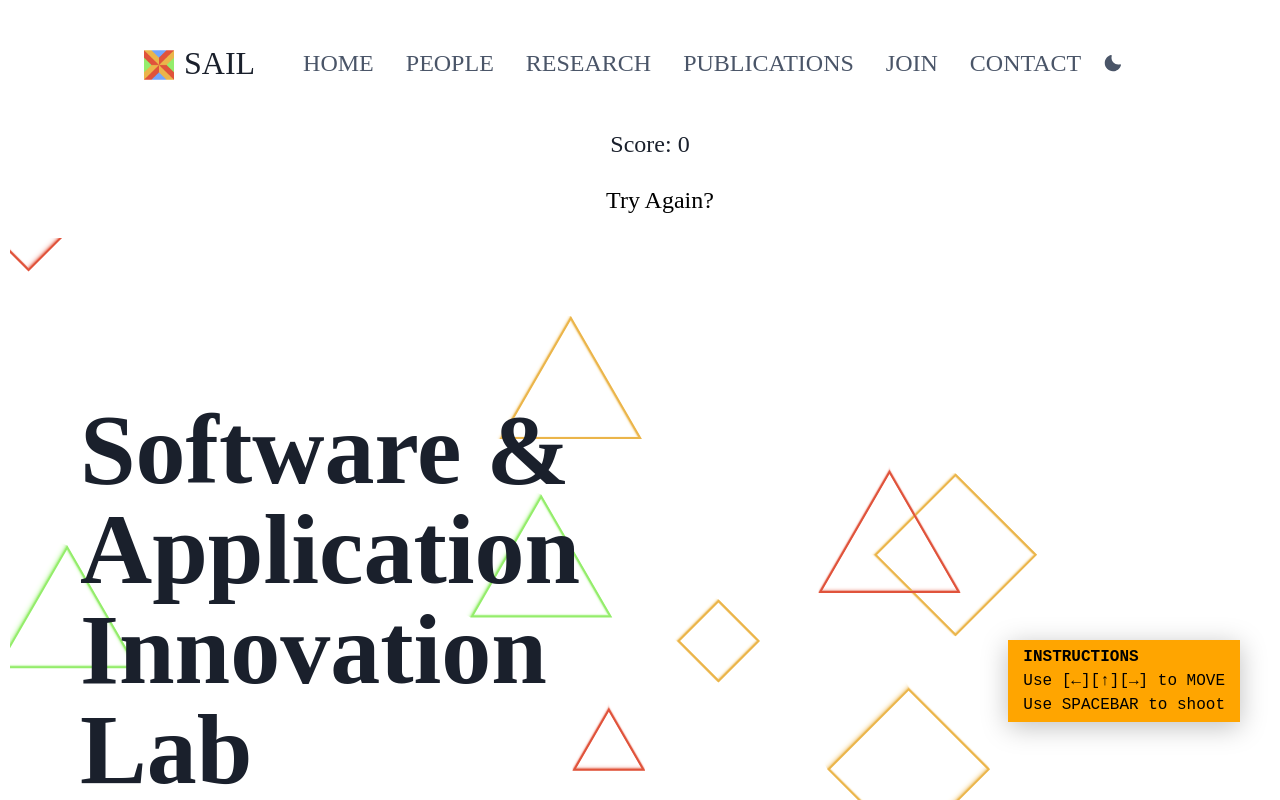
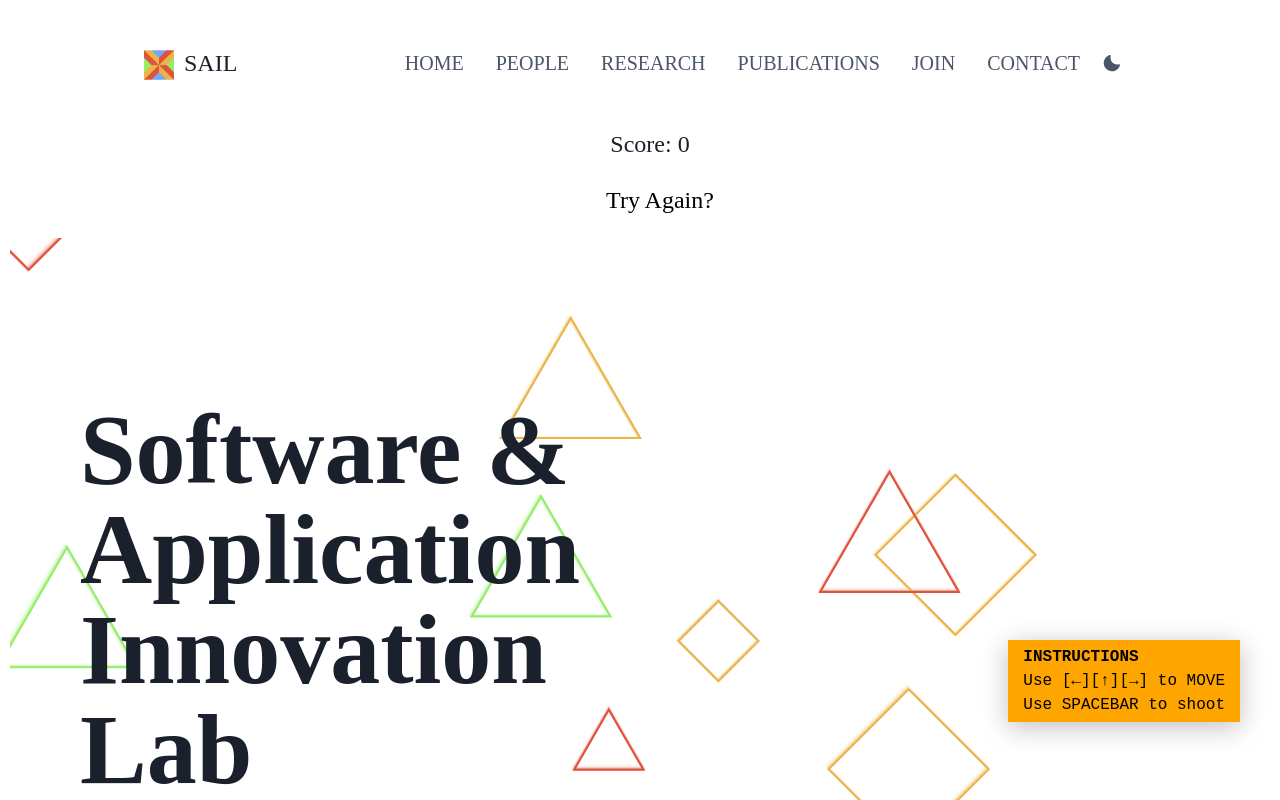
Before and after one commit to hicsail/hicsail.github.io, a React app: page / in a window 1280 px wide. Shown: the top 800 px of the page. Built offline with nearby package versions, Linux system fonts and the light colour scheme; a web font is replaced by a local one.

Commit message:
Corrected outsideLinks components

```diff
--- a/src/components/NavigationBar.tsx
+++ b/src/components/NavigationBar.tsx
@@ -83,7 +83,7 @@ export default function NavigationBar() {
             >
               <Image src="../../img/s_logo.png" />
             </Box>
-            <Text fontSize={'2rem'} fontFamily="Karbon" fontWeight={500}>
+            <Text fontSize={'1.5rem'} fontFamily="Karbon" fontWeight={500}>
               SAIL
             </Text>
           </Flex>
@@ -139,7 +139,7 @@ const DesktopNav = () => {
                 to={navItem.href}
                 p={2}
                 href={navItem.href ?? '#'}
-                fontSize={'1.5rem'}
+                fontSize={'1.25rem'}
                 fontFamily="Karbon"
                 fontWeight={500}
                 color={useColorModeValue('gray.600', 'gray.200')}
```
Also changed, not shown: 3 other files (tests, documents, lock files or other folders).
